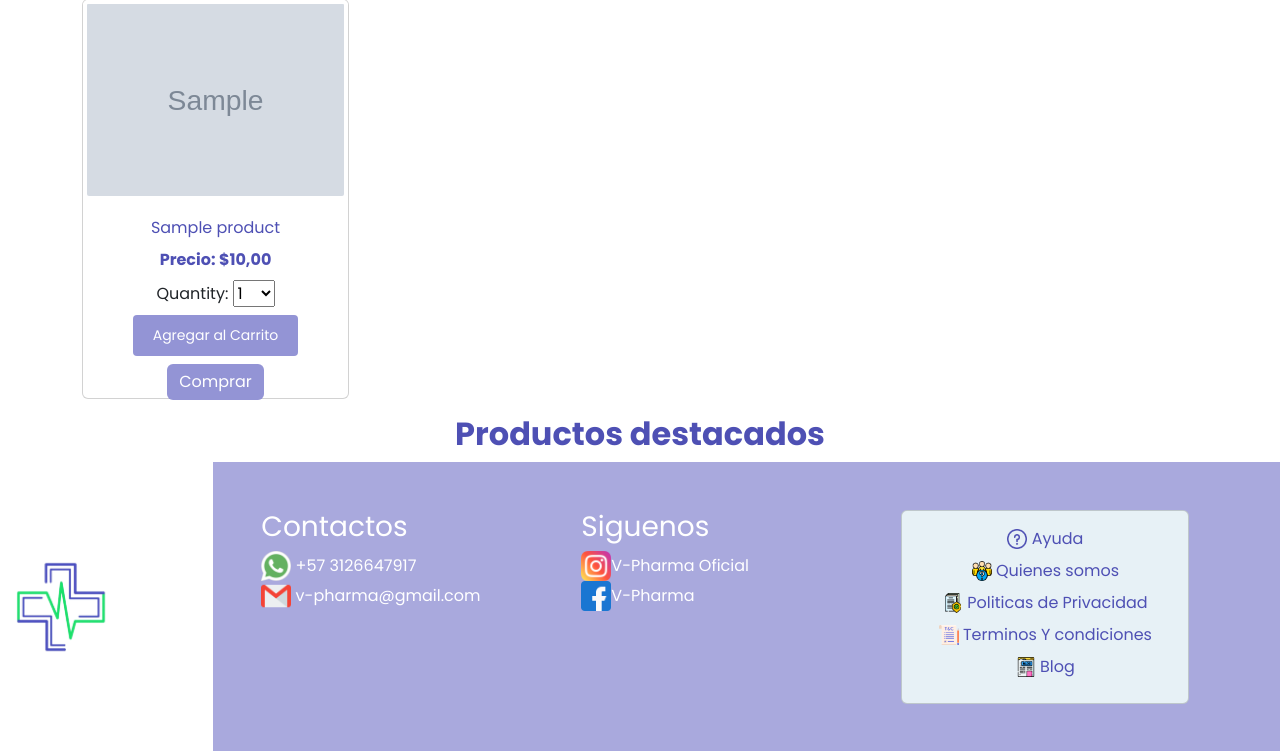
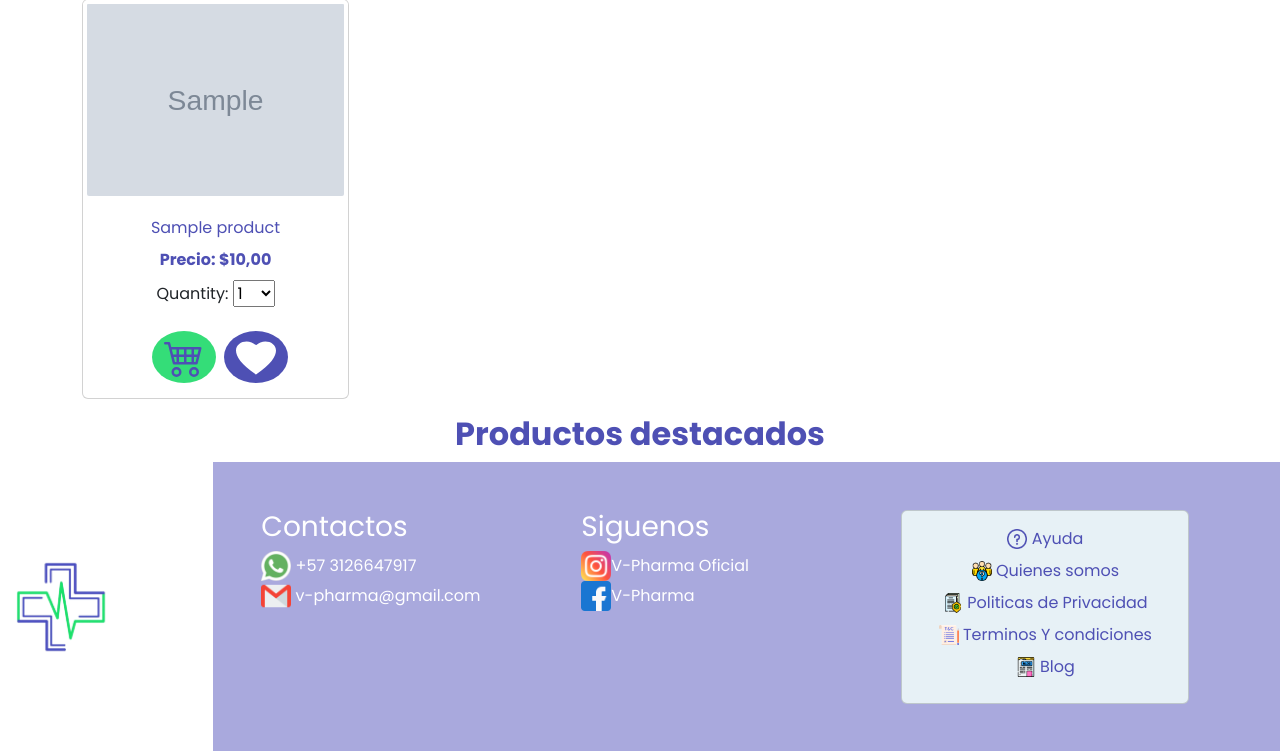
Before and after one commit to YeisonTorres-G/proyecto-Vpharma, a Django app: page / in a window 1280 px wide. Shown: the part 219-970 px from the top of the page. Run offline with Django 5.2, Linux system fonts and the light colour scheme; tables that the repository leaves empty hold one stand-in row (Sample ...).

Commit message:
Se arreglo el boton de eliminar favoritos, se arreglaron los botones de los productos, se agrego el boton de ir atras

```diff
--- a/shop/templates/shop/product/list.html
+++ b/shop/templates/shop/product/list.html
@@ -27,28 +27,40 @@
     <h2 class="text-center fw-bold" style="color: #4E50B4;">{% if category %}{{ category.name }}{% else %}Productos destacados{% endif %}</h2>
 
     <div class="container mt-5">
-        <div class="row g-3"> <!-- Clase g-3 para espaciado uniforme entre columnas -->
+      <div class="row g-3">
           {% for product in products %}
           <div class="col-12 col-sm-6 col-md-4 col-lg-3">
               <div class="card product-card">
                   <a href="{{ product.get_absolute_url }}" class="d-flex justify-content-center">
                       <img src="{% if product.image %}{{ product.image.url }}{% else %}{% static 'img/no_image.png' %}{% endif %}" class="card-img-top img-thumbnail" alt="{{ product.name }}">
                   </a>
-              <div class="card-body">
+                  <div class="card-body text-center">
                       <p class="card-title fw-medium">
                           <a href="{{ product.get_absolute_url }}" class="text-decoration-none" style="color: #4E50B4;">{{ product.name }}</a>
                       </p>
                       <p class="card-text fw-semibold" style="color: #4E50B4;">Precio:  ${{ product.price }}</p>
-                <div>
-                  <form action="{% url 'cart:cart_add' product.id %}" method="post">
+                      <form action="{% url 'cart:cart_add' product.id %}" method="post" class="me-">
                         {{ cart_product_form }}
+                      <div class="d-flex justify-content-center align-items-center mt-3">
+                          <!-- Formulario para agregar al carrito -->
+
                               {% csrf_token %}
-                    <input type="submit" value="Agregar al Carrito" style="background-color: #9394D5;" class="m-2">
+                              <button class="btn m-2" style="background-color: #34DD78; border-radius: 50%; border: none;">
+                                  <svg xmlns="http://www.w3.org/2000/svg" width="40" fill="currentColor" class="bi bi-cart4" viewBox="0 0 16 16" style="color: #4E50B4;">
+                                      <path d="M0 2.5A.5.5 0 0 1 .5 2H2a.5.5 0 0 1 .485.379L2.89 4H14.5a.5.5 0 0 1 .485.621l-1.5 6A.5.5 0 0 1 13 11H4a.5.5 0 0 1-.485-.379L1.61 3H.5a.5.5 0 0 1-.5-.5M3.14 5l.5 2H5V5zM6 5v2h2V5zm3 0v2h2V5zm3 0v2h1.36l.5-2zm1.11 3H12v2h.61zM11 8H9v2h2zM8 8H6v2h2zM5 8H3.89l.5 2H5zm0 5a1 1 0 1 0 0 2 1 1 0 0 0 0-2m-2 1a2 2 0 1 1 4 0 2 2 0 0 1-4 0m9-1a1 1 0 1 0 0 2 1 1 0 0 0 0-2m-2 1a2 2 0 1 1 4 0 2 2 0 0 1-4 0"/>
+                                  </svg>
+                              </button>
                           </form>
-                  <button type="button" class="btn btn-primary" style="background-color: #9394D5; color: #ffff; border: none;">
-                    Comprar
-                  </a>
+
+                          <!-- Formulario para agregar a favoritos -->
+                          <form action="{% url 'favorite:add_to_favorites' product.id %}" method="post">
+                              {% csrf_token %}
+                              <button class="btn" style="background-color: #4E50B4; border-radius: 50%; border: none;">
+                                  <svg xmlns="http://www.w3.org/2000/svg" width="40" fill="currentColor" class="bi bi-heart" viewBox="0 0 16 16" style="color: #FFFFFF;">
+                                      <path d="M8 3.314C12.438-1.248 23.534 4.735 8 15-7.534 4.736 3.562-1.248 8 3.314z"/>
+                                  </svg>
                               </button>
+                          </form>
                       </div>
                   </div>
               </div>
@@ -56,6 +68,7 @@
           {% endfor %}
       </div>
   </div>
+
 
 </div>
 <div id="" class="">
```
Also changed, not shown: cart/templates/cart/detail.html (+7 -0 lines), favorite/templates/favorite/favorite_list.html (+9 -1 lines), shop/templates/shop/product/detail.html (+7 -1 lines). Lines whose indentation alone changed are shown as unchanged.
